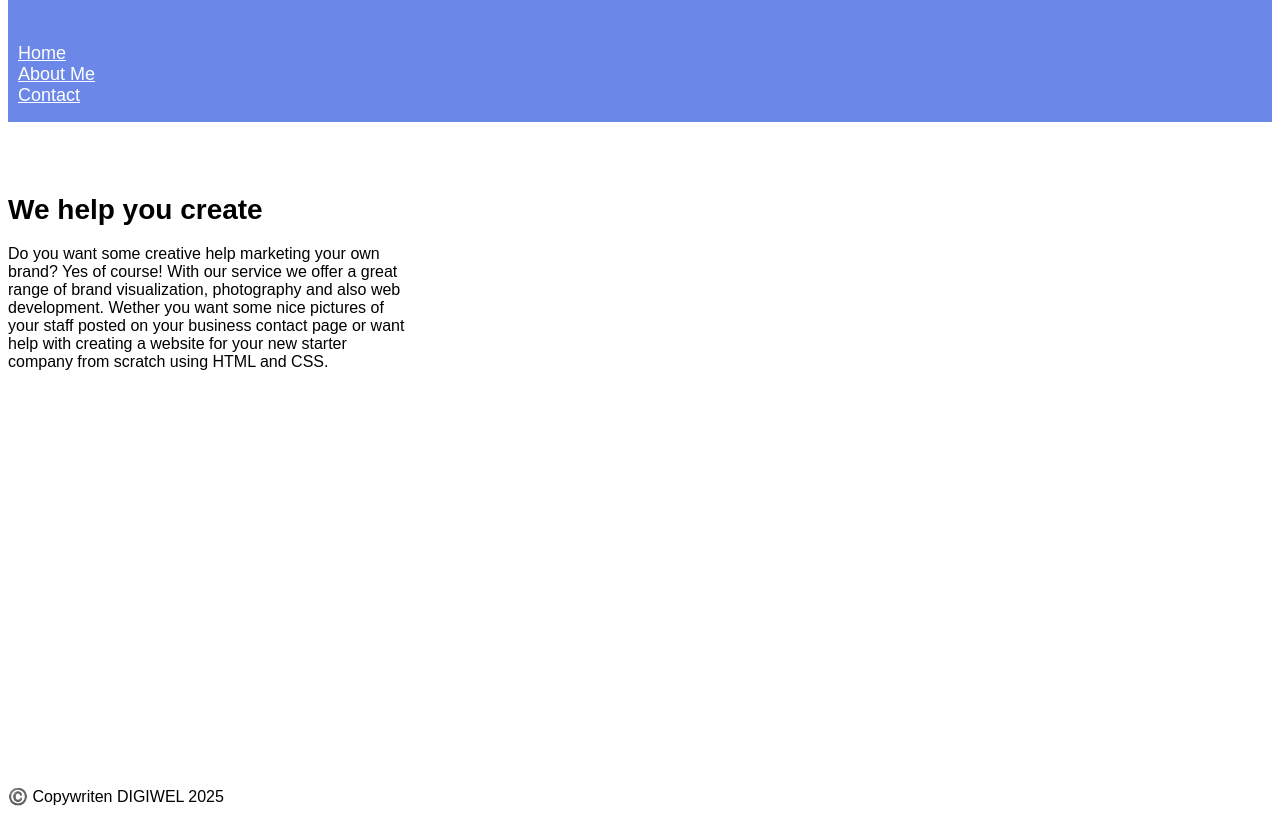
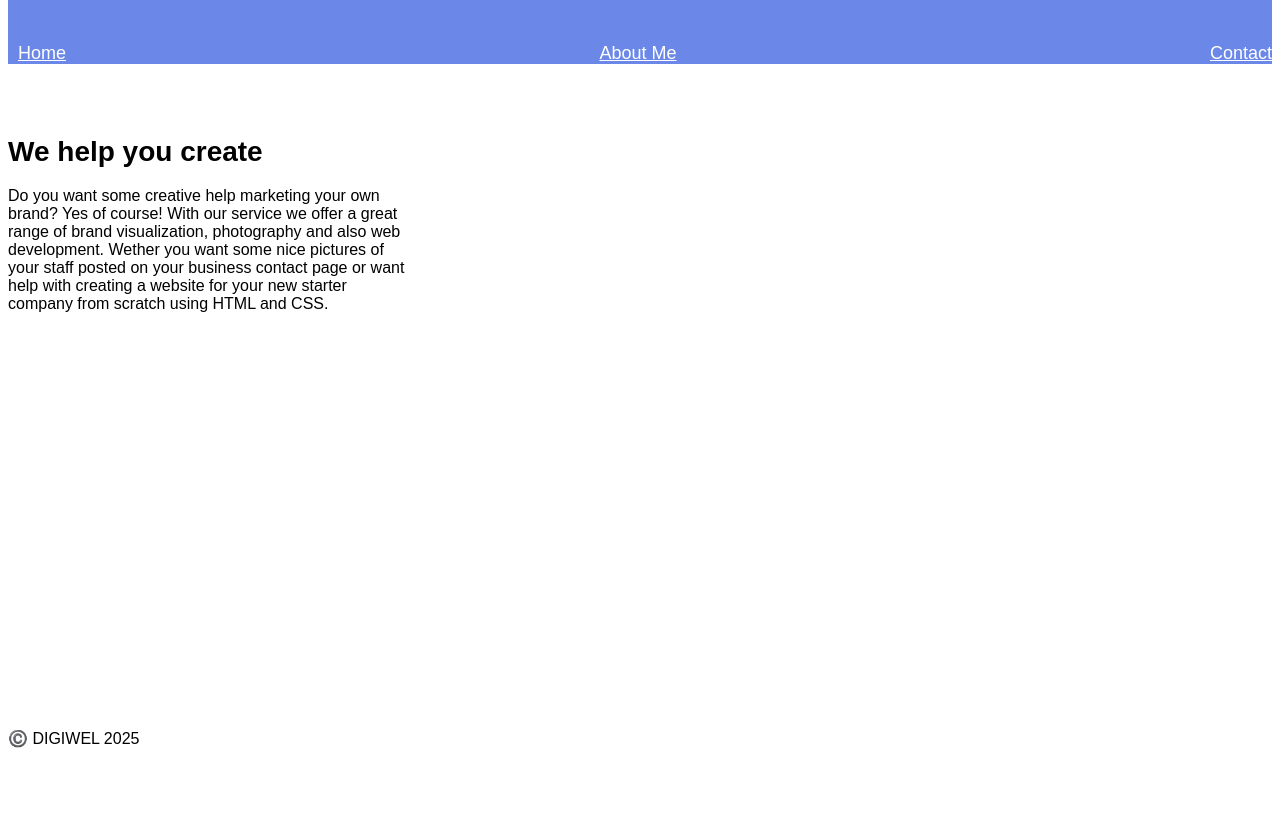
Before and after one commit to front-end-fundamentals-2025/fef-portfolio-Dwebbell, a plain HTML site: page index.html in a window 1280 px wide. Shown: the part 68-882 px from the top of the page. After the commit the page ends 824 px from the top, so only its background shows below. Drawn offline with Linux system fonts and the light colour scheme; a web font is replaced by a local one.

Commit message:
Flex box and project file created
-Flex box created
-Project.html created

```diff
--- a/css/main.css
+++ b/css/main.css
@@ -22,7 +22,8 @@ header {
 ul {
   list-style: none;
   padding-left: 10px;
-  display: inline-block;
+  display: flex;
+  justify-content: space-between;
 
 }
 
@@ -46,6 +47,7 @@ h1 {
 .home-page-text {
   width: 400px;
 }
+
 
 /* About me*/
 
--- a/index.html
+++ b/index.html
@@ -29,7 +29,7 @@
     <h1>We help you create</h1>
     <p class="home-page-text"> Do you want some creative help marketing your own brand? Yes of course! With our service we offer a great range of brand visualization, photography and also web development. Wether you want some nice pictures of your staff posted on your business contact page or want help with creating a website for your new starter company from scratch using HTML and CSS.</p>
   </main>
-  <footer>©️ Copywriten DIGIWEL 2025</footer>
+  <footer>©️ DIGIWEL 2025</footer>
 </body>
 
 </html>
```
Also changed, not shown: project.html (added).
